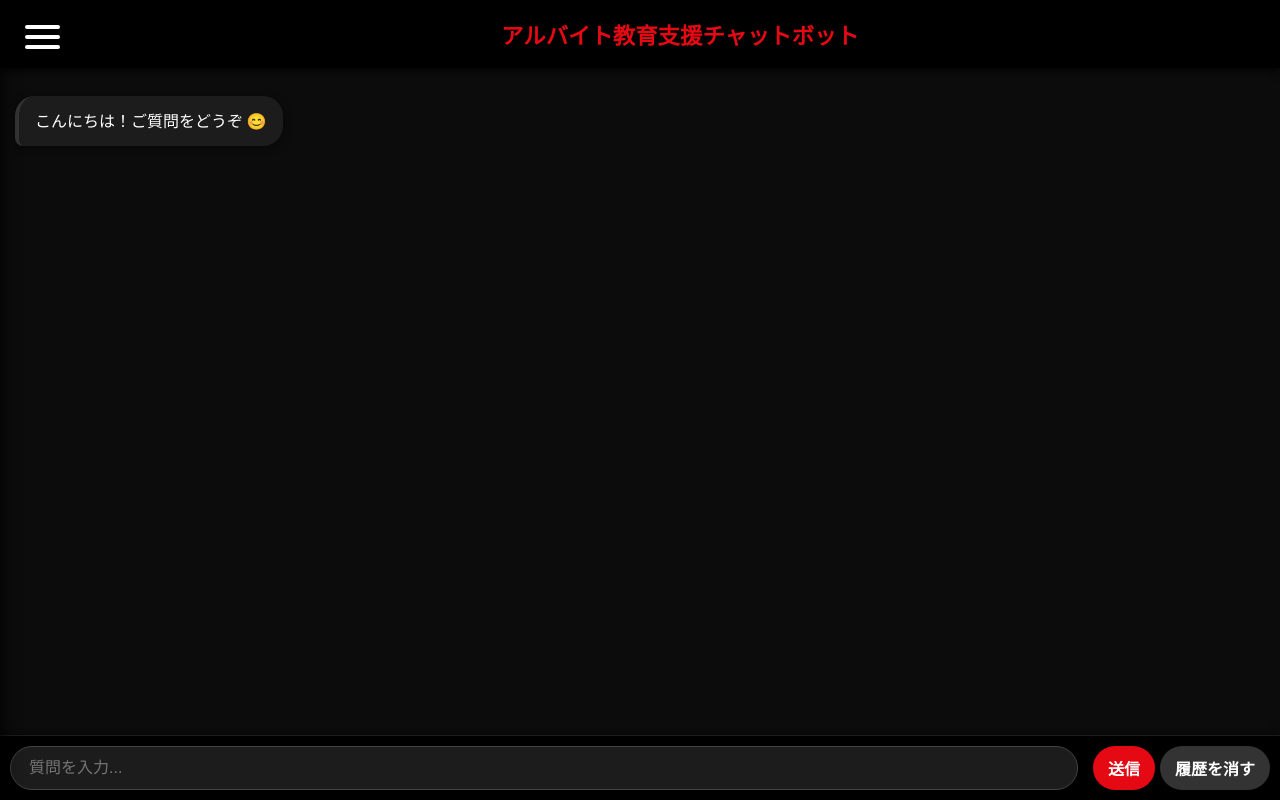
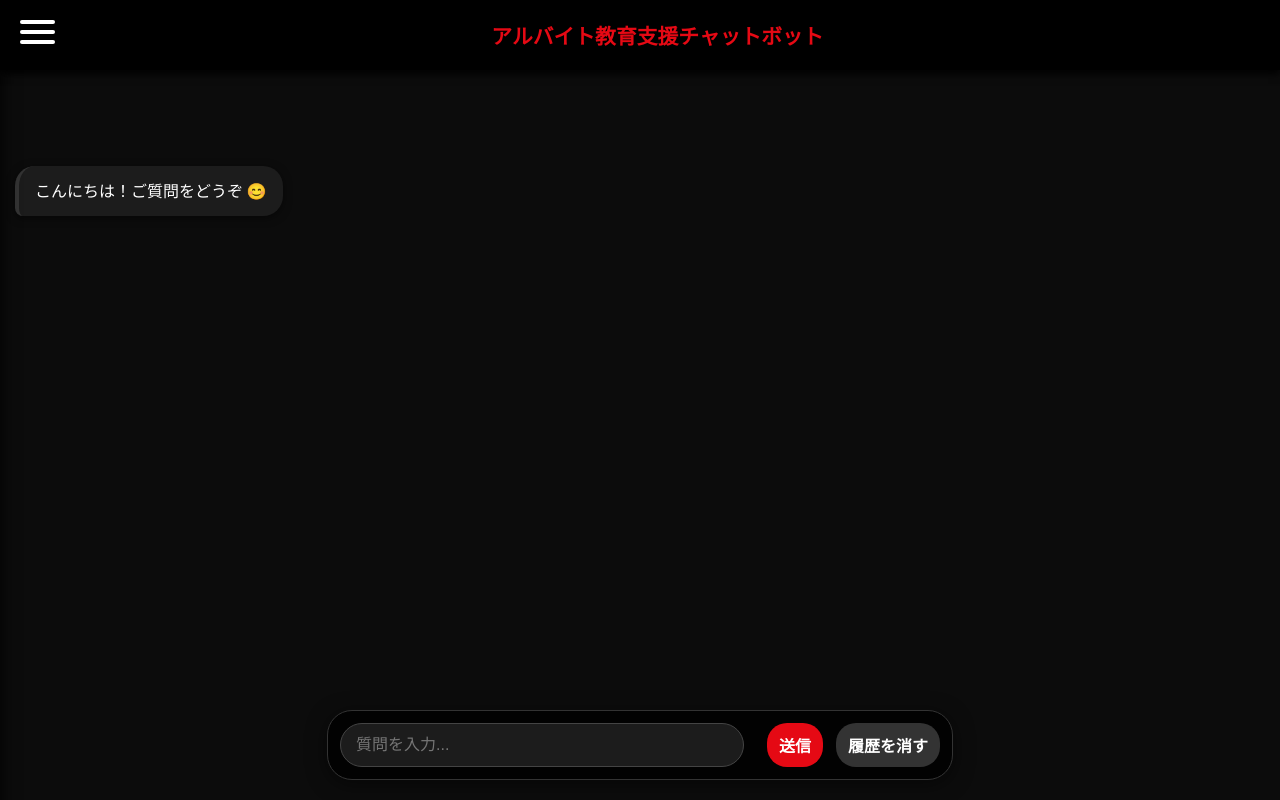
Before and after one commit to Manankimodo/ayosuya, a Flask app: template sotuken/templates/index.html in a window 1280 px wide. Run offline with Flask 3, Linux system fonts and the light colour scheme; the template is opened without the code that fills it, so the values that code supplies are empty.

Commit message:
no message

```diff
--- a/sotuken/static/css/chatbot.css
+++ b/sotuken/static/css/chatbot.css
@@ -44,6 +44,34 @@ h1 {
     /* ★修正: メニューが収まるよう左側に十分な余白を設定 */
     padding-left: 80px;
 }
+
+/* ======== ★ 新しいトップバー（固定ヘッダー） ======== */
+.top-bar {
+    position: fixed;
+    top: 0;
+    left: 0;
+    width: 100%;
+    height: 70px;
+
+    display: flex;
+    align-items: center;
+
+    background-color: var(--card-dark);
+    box-shadow: 0 4px 8px rgba(0,0,0,0.7);
+
+    z-index: 1200;
+}
+
+/* タイトル h1 をヘッダー内専用に調整 */
+.top-bar h1 {
+    flex: 1;
+    text-align: center;
+    margin: 0;
+    font-size: 1.3em;
+    color: var(--accent);
+    padding: 0 20px;
+}
+
 
 /* === 💬 チャットエリア === */
 .chat-container {
@@ -176,6 +204,16 @@ button:hover {
     /* Flexbox定義を削除 */
 }
 
+/* ハンバーガーの位置調整（ヘッダー内前提） */
+.hamburger {
+    position: relative;
+    left: 20px;
+    top: 0;
+    z-index: 2000;
+}
+
+
+
 .hamburger span {
     display: block;
     height: 4px;
@@ -270,4 +308,68 @@ button:hover {
     .hamburger {
         top: 15px;
     }
+
+    /* iPhoneのホームバー（白い部分）に入力欄が埋まらないようにする */
+@supports(padding: max(0px)) {
+    form {
+        padding-bottom: max(env(safe-area-inset-bottom), 50px);
+    }
 }
+
+}
+/* ======== ✨ フローティング入力欄（ボタンがはみ出さない版） ======== */
+form {
+    position: absolute;
+    bottom: 20px;
+    left: 50%;
+    transform: translateX(-50%);
+    width: calc(100% - 30px); /* ★ 画面幅から余白を確保 → はみ出し防止 */
+    max-width: 600px;
+
+    padding: 12px;
+    background: rgba(0,0,0,0.85);
+    border-radius: 25px;
+    box-shadow: 0 4px 20px rgba(0,0,0,0.5);
+    border: 1px solid #333;
+
+    display: flex;
+    align-items: center;
+    gap: 8px; /* 安全なボタンの間隔 */
+    z-index: 50;
+}
+
+/* 入力欄 */
+input[type="text"] {
+    flex: 1;
+    min-width: 0;  /* ★これが超重要！ → フォーム内で縮まらずに押し出すのを防ぐ */
+    padding: 12px 15px;
+}
+
+/* ボタン（送信 & 履歴を消す） */
+button {
+    padding: 10px 12px; /* ★幅を小さめに調整 */
+    border-radius: 20px;
+    font-size: 0.85em;  /* ★文字サイズを落として収まりを良くする */
+    white-space: nowrap;
+}
+
+/* 履歴を消すボタン専用 */
+#clear-btn {
+    background-color: var(--border-color);
+}
+#clear-btn:hover {
+    background-color: #444;
+}
+
+/* チャットエリアの下余白（フォームに隠れないように） */
+.chat-container {
+    padding-bottom: 150px;
+    padding-top: 90px; /* ★ ヘッダー分の余白 */
+
+}
+/* iPhoneのフォーム入力ズーム対策 */
+input,
+textarea,
+button {
+    font-size: 16px !important;
+}
--- a/sotuken/templates/index.html
+++ b/sotuken/templates/index.html
@@ -2,7 +2,7 @@
 <html lang="ja">
 <head>
     <meta charset="UTF-8">
-    <meta name="viewport" content="width=device-width, initial-scale=1.0">
+    <meta name="viewport" content="width=device-width, initial-scale=1, user-scalable=no">
     <!-- Jinja: CSSファイルへのリンク -->
     <link rel="stylesheet" href="{{ url_for('static', filename='css/chatbot.css') }}">
 
@@ -13,9 +13,19 @@
 </head>
 <body>
     <!-- ハンバーガー -->
-    <div class="hamburger" id="hamburger">
+    <!-- <div class="hamburger" id="hamburger">
         <span></span><span></span><span></span>
-    </div>
+    </div> -->
+    <body>
+
+    <!-- ★★ 新しく header でまとめる ★★ -->
+    <header class="top-bar">
+        <div class="hamburger" id="hamburger">
+            <span></span><span></span><span></span>
+        </div>
+        <h1>アルバイト教育支援チャットボット</h1>
+    </header>
+
 
     <!-- メニュー -->
     <nav class="menu" id="menu">
```
Also changed, not shown: chroma_db/chroma.sqlite3, 2 other files.
